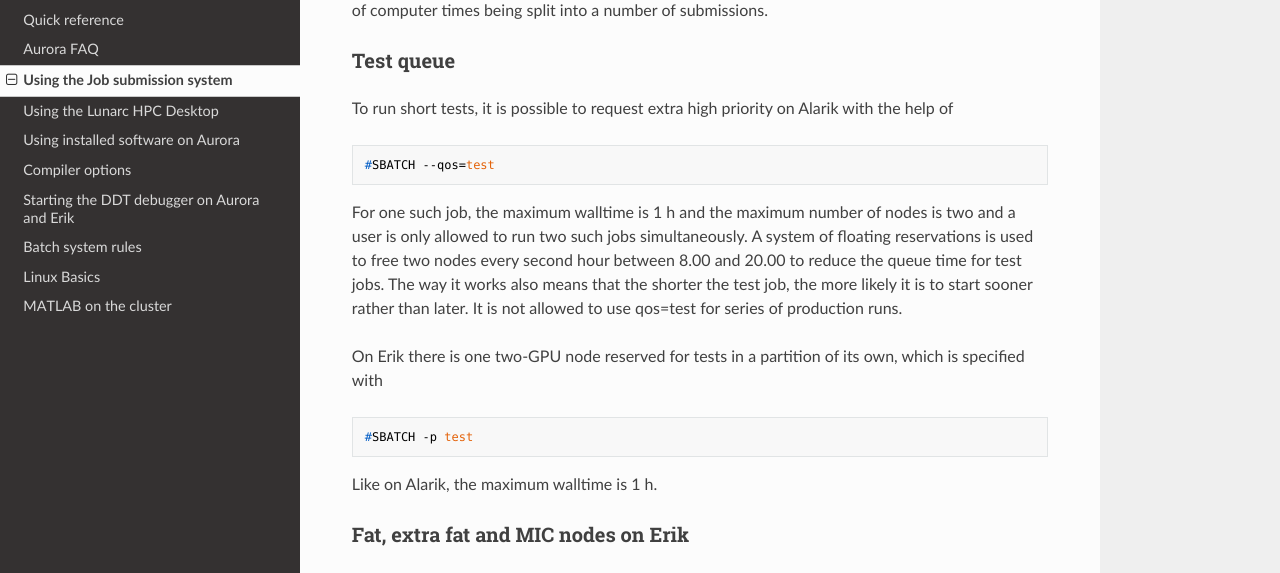
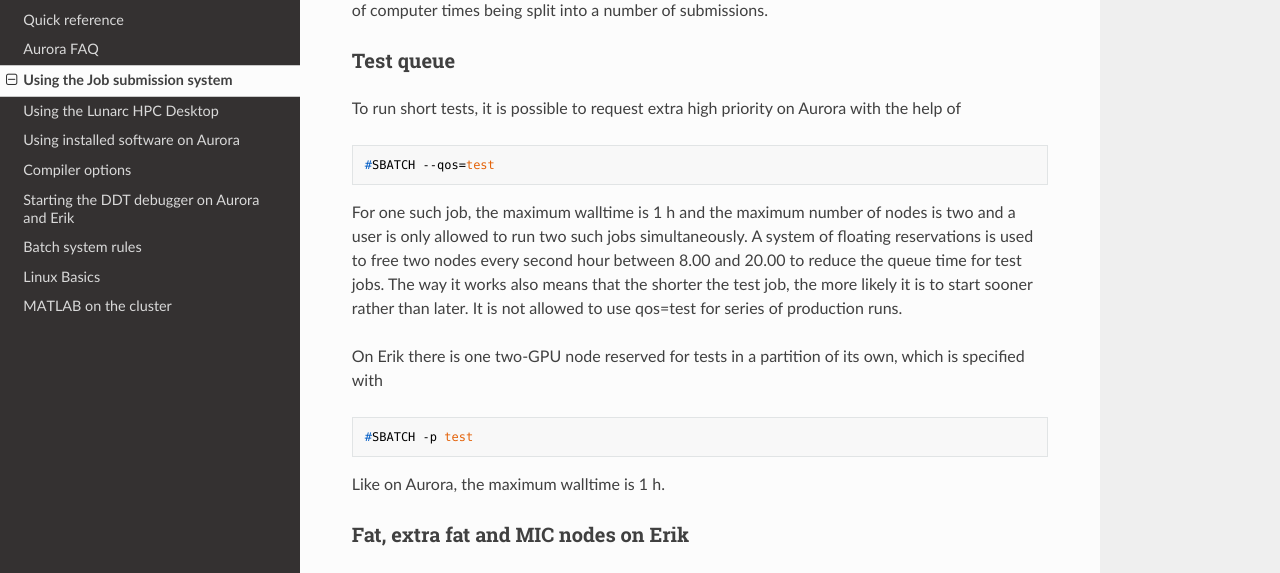
Before and after one commit to lunarc/lunarc_docs, an MkDocs documentation site: the page built from docs/batch_system.md, in a window 1280 px wide and 900 px high, scrolled down 5897 px. Shown: the part 159-732 px from the top of the window. Built offline with MkDocs 1.6.1, drawn with Linux system fonts in a browser that asks for light colours; nearby versions of some CDN libraries; old or Windows-style settings are respelled for this version of MkDocs.

Commit message:
Alarik -> Aurora update of test queue setup

```diff
--- a/docs/batch_system.md
+++ b/docs/batch_system.md
@@ -281,7 +281,7 @@
 ### Test queue
 
 To run short tests, it is possible to request extra high priority on
-Alarik with the help of
+Aurora with the help of
 
     #SBATCH --qos=test
 
@@ -298,7 +298,7 @@
 
     #SBATCH -p test
 
-Like on Alarik, the maximum walltime is 1 h.
+Like on Aurora, the maximum walltime is 1 h.
 
 
 ### Fat, extra fat and MIC nodes on Erik
```
